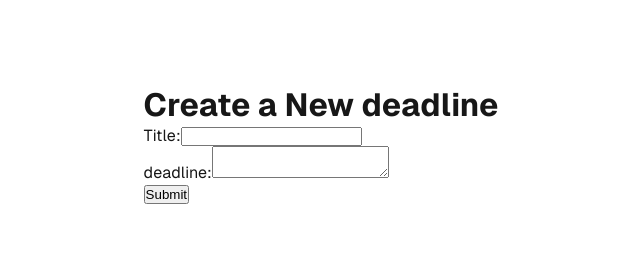
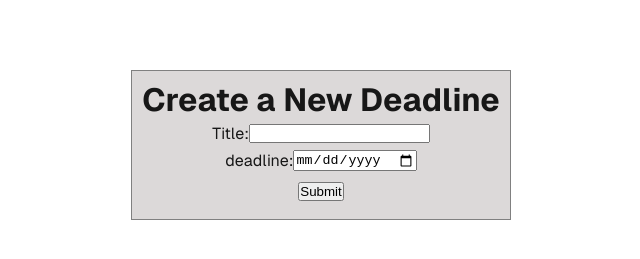
Before and after one commit to leigh966/deadliner, a Next.js app: page / in a window 1280 px wide. Shown: the part 255-514 px from the top of the page, without its empty margins (319-959 px from the left). Built offline with nearby package versions, Linux system fonts and the light colour scheme; no server answers; the database is empty.

Commit message:
improved css for deadline form

```diff
--- a/src/app/DeadlineForm.js
+++ b/src/app/DeadlineForm.js
@@ -2,6 +2,7 @@
 
 import React, { useState } from "react";
 import { useRouter } from "next/navigation";
+import styles from "./DeadlineForm.module.css";
 
 export default function DeadlineForm() {
   const [title, setTitle] = useState("");
@@ -42,10 +43,10 @@ export default function DeadlineForm() {
   };
 
   return (
-    <div>
-      <h1>Create a New deadline</h1>
-      <form onSubmit={handleSubmit}>
-        <div>
+    <div id={styles.deadlineForm}>
+      <h1>Create a New Deadline</h1>
+      <form onSubmit={handleSubmit} id={styles.deadlineInnerForm}>
+        <div class={styles.field}>
           <label htmlFor="title">Title:</label>
           <input
             type="text"
@@ -55,16 +56,19 @@ export default function DeadlineForm() {
             required
           />
         </div>
-        <div>
+        <div class={styles.field}>
           <label htmlFor="deadline">deadline:</label>
-          <textarea
+          <input
+            type="date"
             id="deadline"
             value={deadline}
             onChange={(e) => setdeadline(e.target.value)}
             required
           />
         </div>
-        <button type="submit">Submit</button>
+        <button type="submit" id={styles.submitButton}>
+          Submit
+        </button>
       </form>
       {message && <p>{message}</p>}
     </div>
--- /dev/null
+++ b/src/app/DeadlineForm.module.css
@@ -0,0 +1,28 @@
+#deadlineForm {
+  position: fixed;
+  height: fit-content;
+  width: fit-content;
+  margin: auto;
+  border: 1px solid grey;
+  background-color: rgba(139, 131, 131, 0.3);
+  padding: 10px;
+}
+
+#deadlineInnerForm {
+  display: flex;
+  width: 100%;
+  height: 100%;
+  align-items: center;
+  flex-direction: column;
+}
+
+.field {
+  display: flex;
+  align-items: center;
+  flex-direction: row;
+  padding: 3px;
+}
+
+#submitButton {
+  margin: 8px;
+}
```
